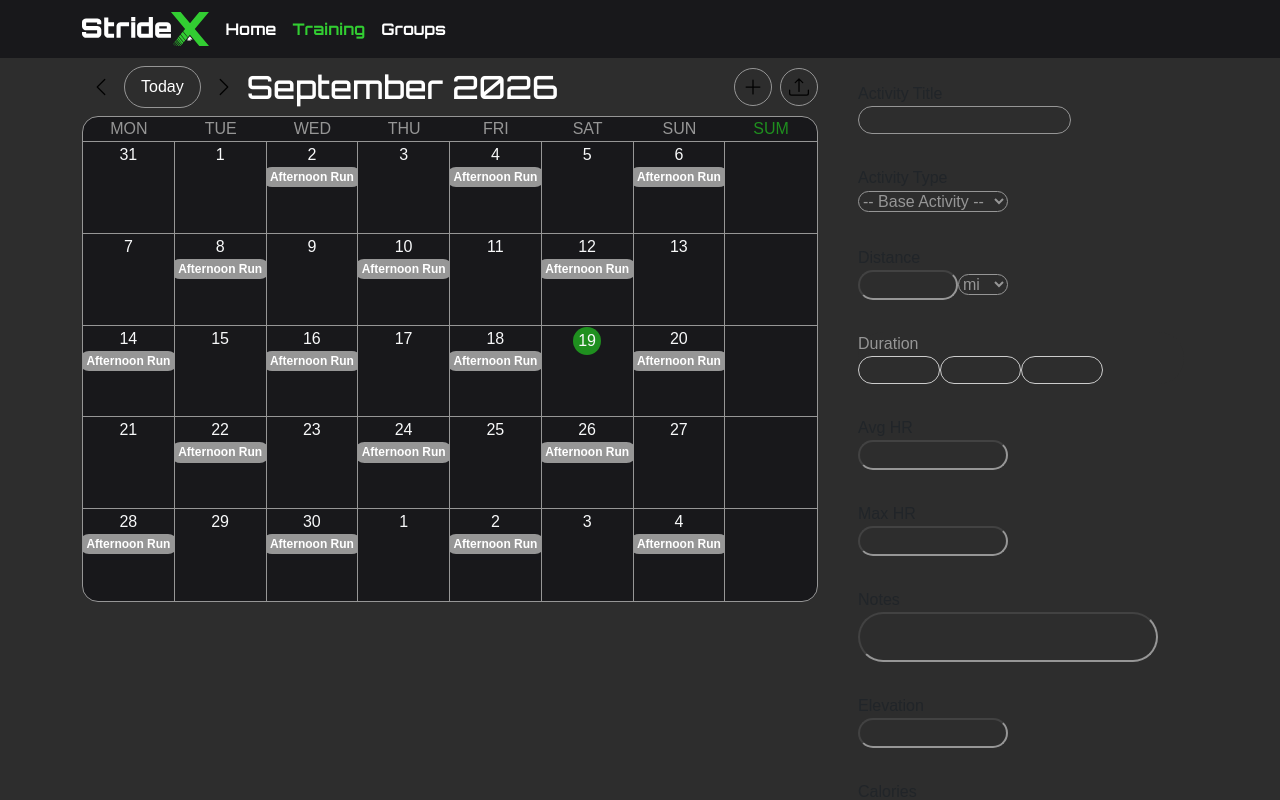
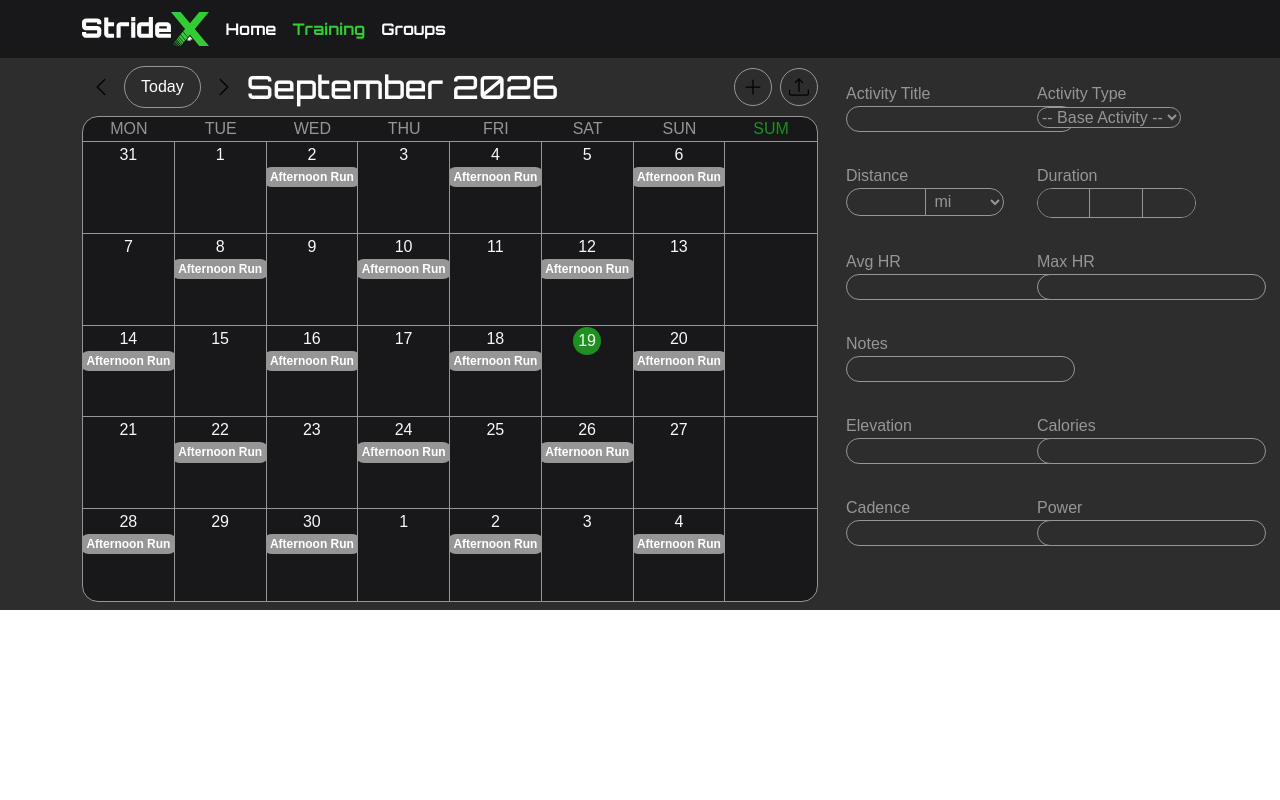
Before and after one commit to Etown-CS310/StrideX-Training, a React (Vite) app: page /training in a window 1280 px wide. Shown: the top 800 px of the page. Built offline with nearby package versions, Linux system fonts and the light colour scheme.

Commit message:
Styling for the sidebar with columns

```diff
--- a/src/components/sections/Training.css
+++ b/src/components/sections/Training.css
@@ -92,15 +92,15 @@
 
 #sideBar {
   padding-right: 10px;
+  color: #969696;
 }
 
 #activity_title {
   background-color: #2d2d2d;
   color: #969696;
   border-radius: 25px;
-  border-color: #969696;
-
   border: 1px solid #969696;
+  padding: 0 10px;
 }
 
 #activity_select {
@@ -108,121 +108,118 @@
   color: #969696;
   border-radius: 25px;
   border-color: #969696;
-  width: 150px;
 }
 
 #distance {
   background-color: #2d2d2d;
   color: #969696;
   border-radius: 25px;
-  border-color: #969696;
-  width: 100px;
+  width: 50%;
+  border: 1px solid #969696;
+
+  border-radius: 25px 0 0 25px;
+  padding: 0 10px;
 }
 #distanceDrop {
   background-color: #2d2d2d;
   color: #969696;
   border-radius: 25px;
-  border-color: #969696;
-  width: 50px;
+  width: 50%;
+  border: 1px solid #969696;
+
+  border-radius: 0 25px 25px 0;
+  margin-left: -1px;
+  padding: 0 5px;
+}
+#distance, #distanceDrop {
+  height: 27.6px;
+  box-sizing: border-box;
+  border: 1px solid #969696;
+  vertical-align: middle;
 }
 
 .duration {
   background-color: #2d2d2d;
   color: #969696;
   border-radius: 25px;
-  border-color: #969696;
 }
 #duration {
   background-color: #2d2d2d;
-  width: 25%;
+  color: #969696;
+  display: grid;
+  grid-template-columns: 1fr 1fr 1fr;
+  border-radius: 25px;
+  overflow: hidden;
+  border: 1px solid #969696;
+  /* background-color: #2d2d2d;
+  color: #969696; */
+}
+#duration input {
+  background-color: #2d2d2d;
+  color: #969696;
+  border: none;
+  padding: 12px;
+  outline: none;
+  width: 100%;
+  height: 27.6px;
+  margin: 0 auto;
+}
+#duration input:not(:last-child) {
+  border-right: 1px solid #969696;
+}
+
+#avg_hr {
+  background-color: #2d2d2d;
   color: #969696;
   border-radius: 25px;
-  border-color: #969696;
-  overflow: hidden;
-  border: 1px solid #ccc;
-}
-#duration::after {
-  content: "";
-  display: table;
-  clear: both;
-}
-#duration input {
-  float: left;               /* 1. Aligns elements perfectly side-by-side without whitespace gaps */
-  box-sizing: border-box;    /* 2. Includes padding/borders inside the width calculation */
-  width: 50%;                /* 3. Assumes 2 inputs sharing 100% space. Adjust if you have 3 inputs (33.33%) */
-  background: transparent;   /* 4. Removes default browser background color */
-  border: none;              /* 5. Removes default browser border layout */
-  margin: 0;                 /* 6. Removes default browser input margins */
-  color: inherit;
-  padding: 10px 15px;
-  outline: none;
-
-  /* float: left;
-  margin: 0;
-  border: none;
-  padding: 10px 15px;
-  outline: none; */
-}
-#duration input:not(:last-child) {
-  border-right: 1px solid #ccc;
-}
-#duration:focus-within {
-  border-color: #007fff;
-  box-shadow: 0 0 0 2px rgba(0, 127, 225, 0.2);
-}
-
-#avg_hr {  background-color: #2d2d2d;
-  color: #969696;
-  border-radius: 25px;
-  border-color: #969696;
-  width: 150px;
+  border: 1px solid #969696;
+  padding: 0 10px;
 }
 
 #max_hr {
   background-color: #2d2d2d;
   color: #969696;
   border-radius: 25px;
-  border-color: #969696;
-  width: 150px;
+  border: 1px solid #969696;
+  padding: 0 10px;
 }
 
 #notes {
   background-color: #2d2d2d;
   color: #969696;
   border-radius: 25px;
-  border-color: #969696;
-  width: 300px;
-  height: 50px;
+  border: 1px solid #969696;
+  padding: 0 10px;
 }
 
 #elevation {
   background-color: #2d2d2d;
   color: #969696;
   border-radius: 25px;
-  border-color: #969696;
-  width: 150px;
+  border: 1px solid #969696;
+  padding: 0 10px;
 }
 
 #calories {
   background-color: #2d2d2d;
   color: #969696;
   border-radius: 25px;
-  border-color: #969696;
-  width: 150px;
+  border: 1px solid #969696;
+  padding: 0 10px;
 }
 
 #cadence {
   background-color: #2d2d2d;
   color: #969696;
   border-radius: 25px;
-  border-color: #969696;
-  width: 150px;
+  border: 1px solid #969696;
+  padding: 0 10px;
 }
 
 #power {
   background-color: #2d2d2d;
   color: #969696;
   border-radius: 25px;
-  border-color: #969696;
-  width: 150px;
+  border: 1px solid #969696;
+  padding: 0 10px;
 }
--- a/src/components/sections/Training.tsx
+++ b/src/components/sections/Training.tsx
@@ -151,58 +151,69 @@ function Training() {
           </main>
 
           <aside id="sideBar" className="col-4">
-            <div className="w-100 p-3" id="firstrow">
-            <label>Activity Title
+
+            <div className="row">
+              <div className="p-3 col-6" id="firstrow">
+              <label className="w-100">Activity Title
                 <br></br>
                 <input id="activity_title" type="text"></input>
               </label>
               </div>
 
-            <div className="w-100 p-3" id="firstrow">
-            <label>Activity Type
+              <div className="p-3 col-6" id="firstrow">
+              <label className="w-100">Activity Type
                 <br></br>
                 <select id="activity_select" defaultValue="0">
                   <option value="0"> -- Base Activity --</option>
                 </select>
               </label>
               </div>
+            </div>
 
-            <div className="w-100 p-3" id="secondrow">
+            <div className="row">
+              <div className="p-3 col-6" id="secondrow">
               <label>Distance
                 <br></br>
+                <div className="distance">
                 <input id="distance" type="number"></input>
                 <select id="distanceDrop" defaultValue="0">
                   <option value="0">mi</option>
                   <option value="1">km</option>
                 </select>
+                </div>
                 {/* Need some way to track total miles/kilometers already traveled */}
               </label>
               </div>
 
-            <div className="w-100 p-3" id="secondrow">
-            <label className="duration">Duration
+              <div className="p-3 col-6" id="secondrow">
+              <label className="duration w-100">Duration
                 <br></br>
-              <input id="duration" type="number"></input>
-              <input id="duration" type="number"></input>
-              <input id="duration" type="number"></input>
+                <div id="duration">
+                <input type="number"></input>
+                <input type="number"></input>
+                <input type="number"></input>
+                </div>
                 {/* Need some way to track total time (System.currentTimeMillis()???) */}
               </label>
               </div>
+            </div>
 
-            <div className="w-100 p-3" id="thirdrow">
-            <label>Avg HR
+            <div className="row">
+              <div className="p-3 col-6" id="thirdrow">
+              <label className="w-100">Avg HR
                 <br></br>
                 <input id="avg_hr" type="number"></input>
                 {/* Need some way to add bpm */}
               </label>
               </div>
 
-            <div className="w-100 p-3" id="thirdrow">
-            <label>Max HR
+              <div className="p-3 col-6" id="thirdrow">
+              <label className="w-100">Max HR
                 <br></br>
                 <input id="max_hr" type="number"></input>
                 {/* Need some way to add bpm */}
               </label>
+              </div>
             </div>
 
             {/* <div className="side">
@@ -212,43 +223,49 @@ function Training() {
               </label>
             </div> */}
 
-            <div className="w-100 p-3">
-              <label>Notes
+            <div className="row">
+              <div className="p-3 col-12">
+                <label className="w-100">Notes
                   <br></br>
                   <input id="notes" type="text"></input>
                 </label>
               </div>
+            </div>
 
-            <div className="w-100 p-3">
-              <label>Elevation
+            <div className="row">
+              <div className="p-3 col-6">
+                <label className="w-100">Elevation
                   <br></br>
                   <input id="elevation" type="number"></input>
                   {/* Some way to add feet */}
                 </label>
               </div>
 
-            <div className="w-100 p-3">
-              <label>Calories
+              <div className="p-3 col-6">
+                <label className="w-100">Calories
                   <br></br>
                   <input id="calories" type="number"></input>
                   {/* Some way to add Cal */}
                 </label>
               </div>
+            </div>
 
-            <div className="w-100 p-3">
-              <label>Cadence
+            <div className="row">
+              <div className="p-3 col-6">
+                <label className="w-100">Cadence
                   <br></br>
                   <input id="cadence" type="number"></input>
                   {/* Some way to add feet */}
                 </label>
               </div>
 
-            <div className="w-100 p-3">
-              <label>Power
+              <div className="p-3 col-6">
+                <label className="w-100">Power
                   <br></br>
                   <input id="power" type="number"></input>
                   {/* Some way to add Cal */}
                 </label>
+              </div>
             </div>
 
           </aside>
```
Lines whose indentation alone changed are shown as unchanged.
